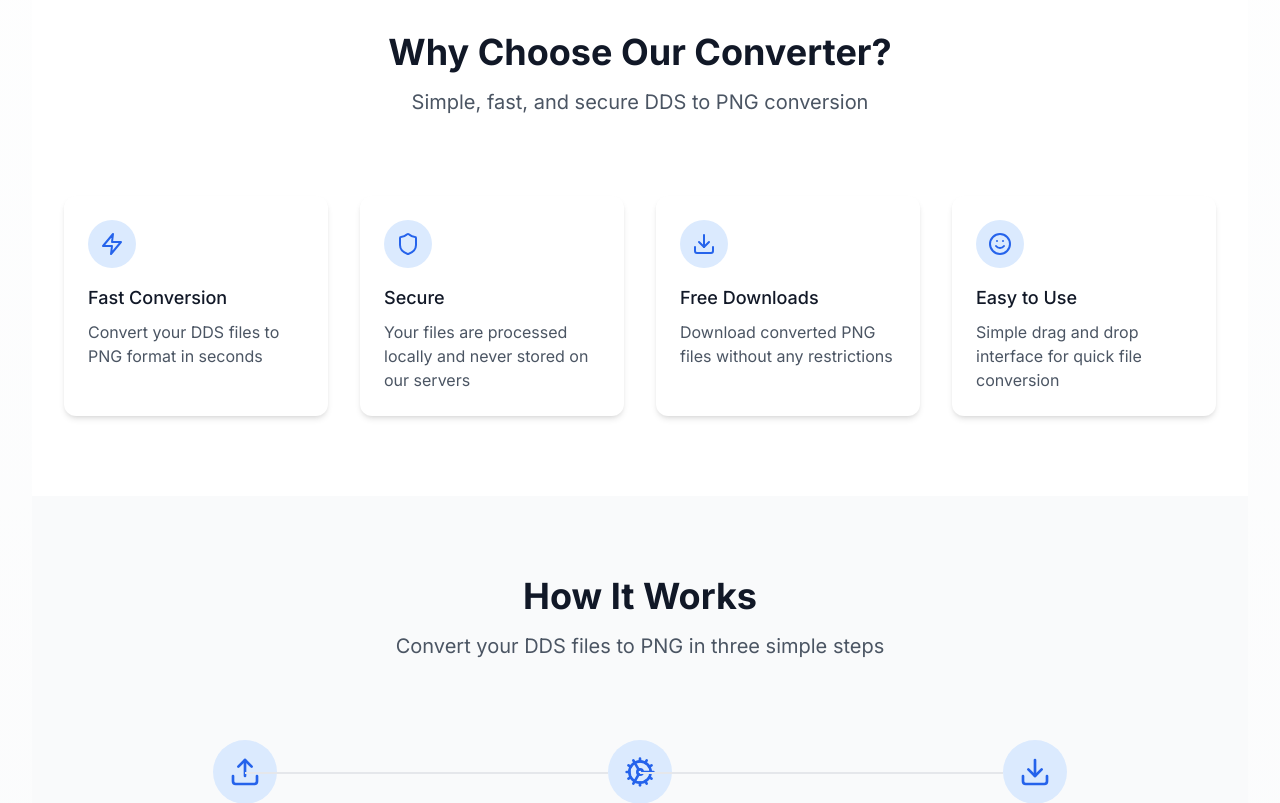
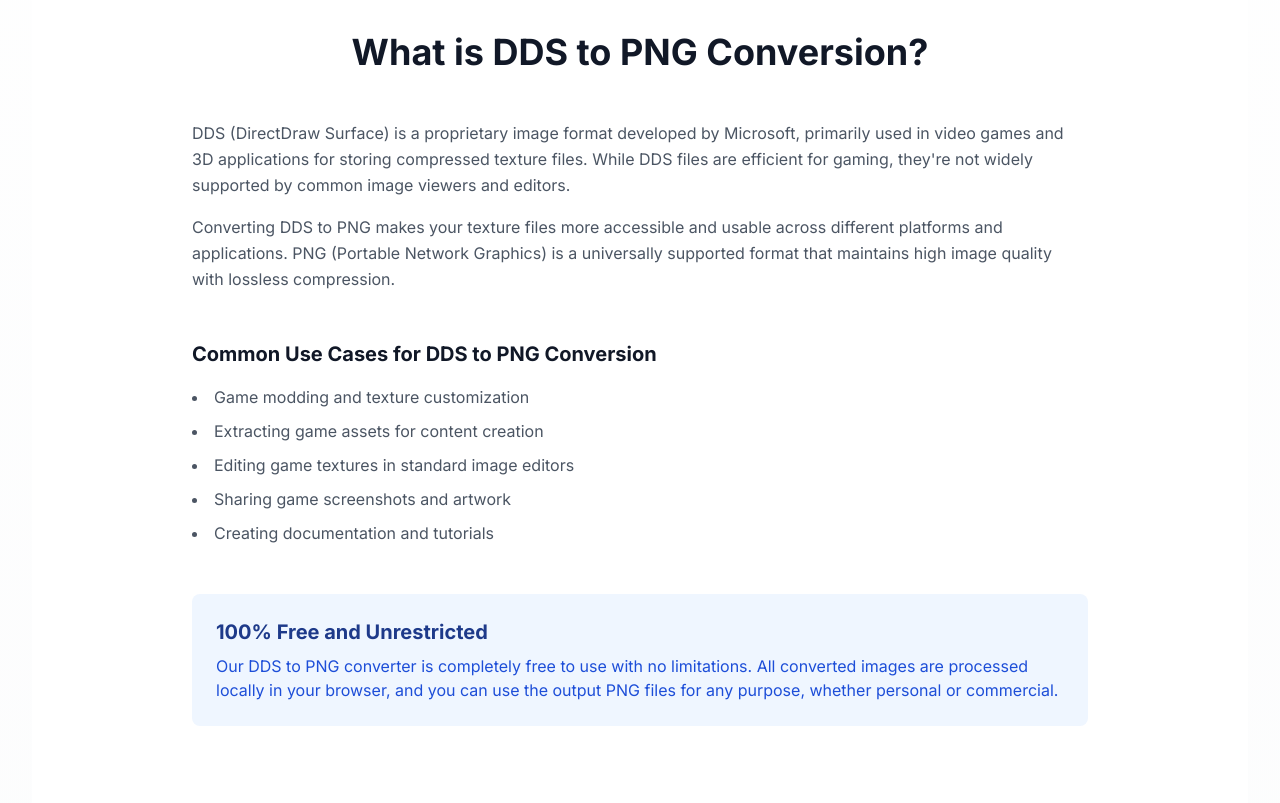
Before and after one commit to EdwardMatthews/ddstopng, a Next.js app: page /en in a window 1280 px wide. Shown: the part 660-1463 px from the top of the page. Built offline with nearby package versions, Linux system fonts and the light colour scheme.

Commit message:
fix error when change language

```diff
--- a/app/[lang]/layout.tsx
+++ b/app/[lang]/layout.tsx
@@ -1,38 +1,13 @@
-import { Inter } from 'next/font/google'
-import { Metadata } from 'next'
 import { getDictionary } from '@/i18n/getDictionary'
 import { DictionaryProvider } from '@/i18n/DictionaryProvider'
 import { ValidLocale, locales } from '@/i18n/config'
 import Header from '@/components/Header'
-import '@/app/globals.css'
-
-const inter = Inter({ subsets: ['latin'] })
-
-export const metadata: Metadata = {
-  title: 'DDS to PNG Converter',
-  description: 'Convert DDS files to PNG format online - Free, Fast, and Secure',
-  icons: {
-    icon: [
-      {
-        url: '/logo.svg',
-        type: 'image/svg+xml',
-      }
-    ],
-    shortcut: ['/logo.svg'],
-    apple: [
-      {
-        url: '/logo.svg',
-        type: 'image/svg+xml',
-      }
-    ]
-  }
-}
 
 export async function generateStaticParams() {
   return locales.map((lang) => ({ lang }))
 }
 
-export default async function RootLayout({
+export default async function LangLayout({
   children,
   params: { lang }
 }: {
@@ -42,16 +17,13 @@ export default async function RootLayout({
   const dictionary = await getDictionary(lang)
 
   return (
-    <html lang={lang} suppressHydrationWarning>
-      <head>
-        <link rel="icon" type="image/svg+xml" href="/logo.svg" />
-      </head>
-      <body className={inter.className}>
-        <DictionaryProvider dictionary={dictionary}>
-          <Header />
+    <DictionaryProvider dictionary={dictionary}>
+      <div className="min-h-screen flex flex-col" lang={lang}>
+        <Header />
+        <main className="flex-grow">
           {children}
-        </DictionaryProvider>
-      </body>
-    </html>
+        </main>
+      </div>
+    </DictionaryProvider>
   )
 }
--- a/app/[lang]/page.tsx
+++ b/app/[lang]/page.tsx
@@ -1,4 +1,5 @@
 import FileUploadSection from '@/components/FileUploadSection'
+import IntroSection from '@/components/IntroSection'
 import FeaturesSection from '@/components/FeaturesSection'
 import HowItWorks from '@/components/HowItWorks'
 import FAQ from '@/components/FAQ'
@@ -28,6 +29,8 @@ export default async function Home({
           <FileUploadSection dictionary={dictionary.hero} />
         </section>
 
+        <IntroSection dictionary={dictionary.intro} />
+
         {/* Features Section */}
         <FeaturesSection dictionary={dictionary.features} />
 
--- a/app/layout.tsx
+++ b/app/layout.tsx
@@ -1,12 +1,17 @@
 import { Inter } from 'next/font/google'
 import { Metadata } from 'next'
-import './globals.css'
+import '@/app/globals.css'
 
 const inter = Inter({ subsets: ['latin'] })
 
 export const metadata: Metadata = {
   title: 'DDS to PNG Converter',
   description: 'Convert DDS files to PNG format online - Free, Fast, and Secure',
+  icons: {
+    icon: '/logo.svg',
+    shortcut: '/logo.svg',
+    apple: '/logo.svg',
+  }
 }
 
 export default function RootLayout({
@@ -15,8 +20,10 @@ export default function RootLayout({
   children: React.ReactNode
 }) {
   return (
-    <html lang="en">
-      <body className={inter.className}>{children}</body>
+    <html>
+      <body className={inter.className}>
+        {children}
+      </body>
     </html>
   )
 }
--- /dev/null
+++ b/components/IntroSection.tsx
@@ -0,0 +1,73 @@
+'use client'
+
+import { motion } from 'framer-motion'
+
+interface IntroSectionProps {
+  dictionary: {
+    title: string
+    description: string[]
+    useCases: {
+      title: string
+      items: string[]
+    }
+    freeToUse: {
+      title: string
+      description: string
+    }
+  }
+}
+
+export default function IntroSection({ dictionary }: IntroSectionProps) {
+  return (
+    <section className="py-20 bg-white">
+      <div className="max-w-7xl mx-auto px-4 sm:px-6 lg:px-8">
+        {/* Title Section */}
+        <div className="text-center mb-12">
+          <h2 className="text-3xl font-bold text-gray-900 sm:text-4xl">
+            {dictionary.title}
+          </h2>
+        </div>
+
+        <motion.div
+          initial={{ opacity: 0, y: 20 }}
+          whileInView={{ opacity: 1, y: 0 }}
+          viewport={{ once: true }}
+          className="max-w-4xl mx-auto space-y-12"
+        >
+          {/* Description */}
+          <div className="space-y-4">
+            {dictionary.description.map((paragraph, index) => (
+              <p key={index} className="text-gray-600 leading-relaxed">
+                {paragraph}
+              </p>
+            ))}
+          </div>
+
+          {/* Use Cases */}
+          <div>
+            <h3 className="text-xl font-bold text-gray-900 mb-4">
+              {dictionary.useCases.title}
+            </h3>
+            <ul className="list-disc list-inside space-y-2 text-gray-600">
+              {dictionary.useCases.items.map((item, index) => (
+                <li key={index} className="leading-relaxed">
+                  {item}
+                </li>
+              ))}
+            </ul>
+          </div>
+
+          {/* Free to Use */}
+          <div className="bg-blue-50 p-6 rounded-lg">
+            <h3 className="text-xl font-bold text-blue-900 mb-2">
+              {dictionary.freeToUse.title}
+            </h3>
+            <p className="text-blue-700">
+              {dictionary.freeToUse.description}
+            </p>
+          </div>
+        </motion.div>
+      </div>
+    </section>
+  )
+}
--- a/i18n/dictionaries/en.json
+++ b/i18n/dictionaries/en.json
@@ -74,5 +74,26 @@
         "answer": "We support most common DDS formats including DXT1, DXT3, DXT5, BC7, and uncompressed formats. If you have a specific format need, please contact us."
       }
     }
+  },
+  "intro": {
+    "title": "What is DDS to PNG Conversion?",
+    "description": [
+      "DDS (DirectDraw Surface) is a proprietary image format developed by Microsoft, primarily used in video games and 3D applications for storing compressed texture files. While DDS files are efficient for gaming, they're not widely supported by common image viewers and editors.",
+      "Converting DDS to PNG makes your texture files more accessible and usable across different platforms and applications. PNG (Portable Network Graphics) is a universally supported format that maintains high image quality with lossless compression."
+    ],
+    "useCases": {
+      "title": "Common Use Cases for DDS to PNG Conversion",
+      "items": [
+        "Game modding and texture customization",
+        "Extracting game assets for content creation",
+        "Editing game textures in standard image editors",
+        "Sharing game screenshots and artwork",
+        "Creating documentation and tutorials"
+      ]
+    },
+    "freeToUse": {
+      "title": "100% Free and Unrestricted",
+      "description": "Our DDS to PNG converter is completely free to use with no limitations. All converted images are processed locally in your browser, and you can use the output PNG files for any purpose, whether personal or commercial."
+    }
   }
 }
--- a/i18n/dictionaries/id.json
+++ b/i18n/dictionaries/id.json
@@ -74,5 +74,26 @@
         "answer": "Kami mendukung sebagian besar format DDS umum termasuk DXT1, DXT3, DXT5, BC7, dan format tidak terkompresi. Jika Anda memiliki kebutuhan format khusus, silakan hubungi kami."
       }
     }
+  },
+  "intro": {
+    "title": "Apa itu Konversi DDS ke PNG?",
+    "description": [
+      "DDS (DirectDraw Surface) adalah format gambar eksklusif yang dikembangkan oleh Microsoft, terutama digunakan dalam video game dan aplikasi 3D untuk menyimpan file tekstur terkompresi. Meskipun file DDS efisien untuk game, format ini tidak didukung secara luas oleh penampil dan editor gambar umum.",
+      "Mengkonversi DDS ke PNG membuat file tekstur Anda lebih mudah diakses dan digunakan di berbagai platform dan aplikasi. PNG (Portable Network Graphics) adalah format yang didukung secara universal yang mempertahankan kualitas gambar tinggi dengan kompresi lossless."
+    ],
+    "useCases": {
+      "title": "Penggunaan Umum Konversi DDS ke PNG",
+      "items": [
+        "Modding game dan kustomisasi tekstur",
+        "Mengekstrak aset game untuk pembuatan konten",
+        "Mengedit tekstur game di editor gambar standar",
+        "Berbagi screenshot dan karya seni game",
+        "Membuat dokumentasi dan tutorial"
+      ]
+    },
+    "freeToUse": {
+      "title": "100% Gratis dan Tanpa Batasan",
+      "description": "Konverter DDS ke PNG kami sepenuhnya gratis untuk digunakan tanpa batasan. Semua gambar yang dikonversi diproses secara lokal di browser Anda, dan Anda dapat menggunakan file PNG hasil konversi untuk tujuan apa pun, baik pribadi maupun komersial."
+    }
   }
 }
--- a/i18n/dictionaries/zh.json
+++ b/i18n/dictionaries/zh.json
@@ -1,7 +1,7 @@
 {
   "hero": {
     "title": "在线DDS转PNG工具",
-    "subtitle": "快速、免费、安全的DDS到PNG转换。无需注册。",
+    "subtitle": "快速、免费、安全的DDS转PNG转换器。无需注册。",
     "dropzone": {
       "title": "将DDS文件拖放到这里",
       "subtitle": "或点击选择文件"
@@ -12,7 +12,7 @@
   },
   "features": {
     "title": "为什么选择我们的转换器？",
-    "subtitle": "简单、快速、安全的DDS到PNG转换",
+    "subtitle": "简单、快速、安全的DDS转PNG转换",
     "items": {
       "speed": {
         "title": "快速转换",
@@ -20,15 +20,15 @@
       },
       "security": {
         "title": "安全可靠",
-        "description": "文件在本地处理，从不存储在服务器上"
+        "description": "文件在本地处理，从不上传到服务器"
       },
       "free": {
         "title": "免费下载",
         "description": "无限制下载转换后的PNG文件"
       },
       "easy": {
-        "title": "易于使用",
-        "description": "简单的拖放界面，快速文件转换"
+        "title": "简单易用",
+        "description": "简单的拖放界面，快速完成文件转换"
       }
     }
   },
@@ -38,11 +38,11 @@
     "steps": {
       "upload": {
         "title": "上传DDS文件",
-        "description": "拖放或点击上传DDS文件"
+        "description": "拖放或点击上传您的DDS文件"
       },
       "convert": {
         "title": "转换",
-        "description": "系统将自动将文件转换为PNG格式"
+        "description": "系统将自动将您的文件转换为PNG格式"
       },
       "download": {
         "title": "下载",
@@ -55,24 +55,45 @@
     "items": {
       "what": {
         "question": "什么是DDS文件？",
-        "answer": "DDS（DirectDraw Surface）是一种主要用于视频游戏和3D应用程序的压缩纹理文件格式。它是由微软为DirectX开发的。"
+        "answer": "DDS（DirectDraw Surface）是一种主要用于视频游戏和3D应用程序中存储压缩纹理文件的文件格式。它是由微软开发的，用于DirectX。"
       },
       "why": {
         "question": "为什么要转换DDS为PNG？",
-        "answer": "PNG文件格式被更广泛地支持，可以被大多数图像查看器和编辑器打开。将DDS转换为PNG可以使您的纹理更容易访问和使用。"
+        "answer": "PNG文件格式被更广泛地支持，可以被大多数图像查看器和编辑器打开。将DDS转换为PNG可以让您的纹理更容易访问和使用。"
       },
       "limits": {
-        "question": "是否有文件大小限制？",
-        "answer": "是的，我们目前支持最大50MB的DDS文件。对于更大的文件，请联系我们获取定制解决方案。"
+        "question": "有文件大小限制吗？",
+        "answer": "是的，目前我们支持最大50MB的DDS文件。对于更大的文件，请联系我们获取定制解决方案。"
       },
       "security": {
         "question": "我的数据安全吗？",
-        "answer": "是的，所有文件处理都在您的浏览器本地完成。您的文件永远不会存储在我们的服务器上，转换后会自动删除。"
+        "answer": "是的，所有文件处理都在您的浏览器中本地完成。您的文件永远不会存储在我们的服务器上，转换后会自动删除。"
       },
       "formats": {
         "question": "支持哪些DDS格式？",
         "answer": "我们支持大多数常见的DDS格式，包括DXT1、DXT3、DXT5、BC7和未压缩格式。如果您有特殊的格式需求，请联系我们。"
       }
     }
+  },
+  "intro": {
+    "title": "什么是DDS转PNG？",
+    "description": [
+      "DDS（DirectDraw Surface）是微软开发的专有图像格式，主要用于视频游戏和3D应用程序中存储压缩纹理文件。虽然DDS文件在游戏中使用效率很高，但大多数常用图像查看器和编辑器并不支持这种格式。",
+      "将DDS转换为PNG格式可以让您的纹理文件在不同平台和应用程序中更易于访问和使用。PNG（便携式网络图形）是一种被广泛支持的格式，可以通过无损压缩保持高图像质量。"
+    ],
+    "useCases": {
+      "title": "DDS转PNG的常见使用场景",
+      "items": [
+        "游戏模组制作和纹理自定义",
+        "提取游戏素材用于内容创作",
+        "在标准图像编辑器中编辑游戏纹理",
+        "分享游戏截图和艺术作品",
+        "创建文档和教程"
+      ]
+    },
+    "freeToUse": {
+      "title": "100%免费且无限制",
+      "description": "我们的DDS转PNG转换器完全免费使用，没有任何限制。所有转换后的图像都在您的浏览器中本地处理，您可以将输出的PNG文件用于任何目的，无论是个人还是商业用途。"
+    }
   }
 }
```
